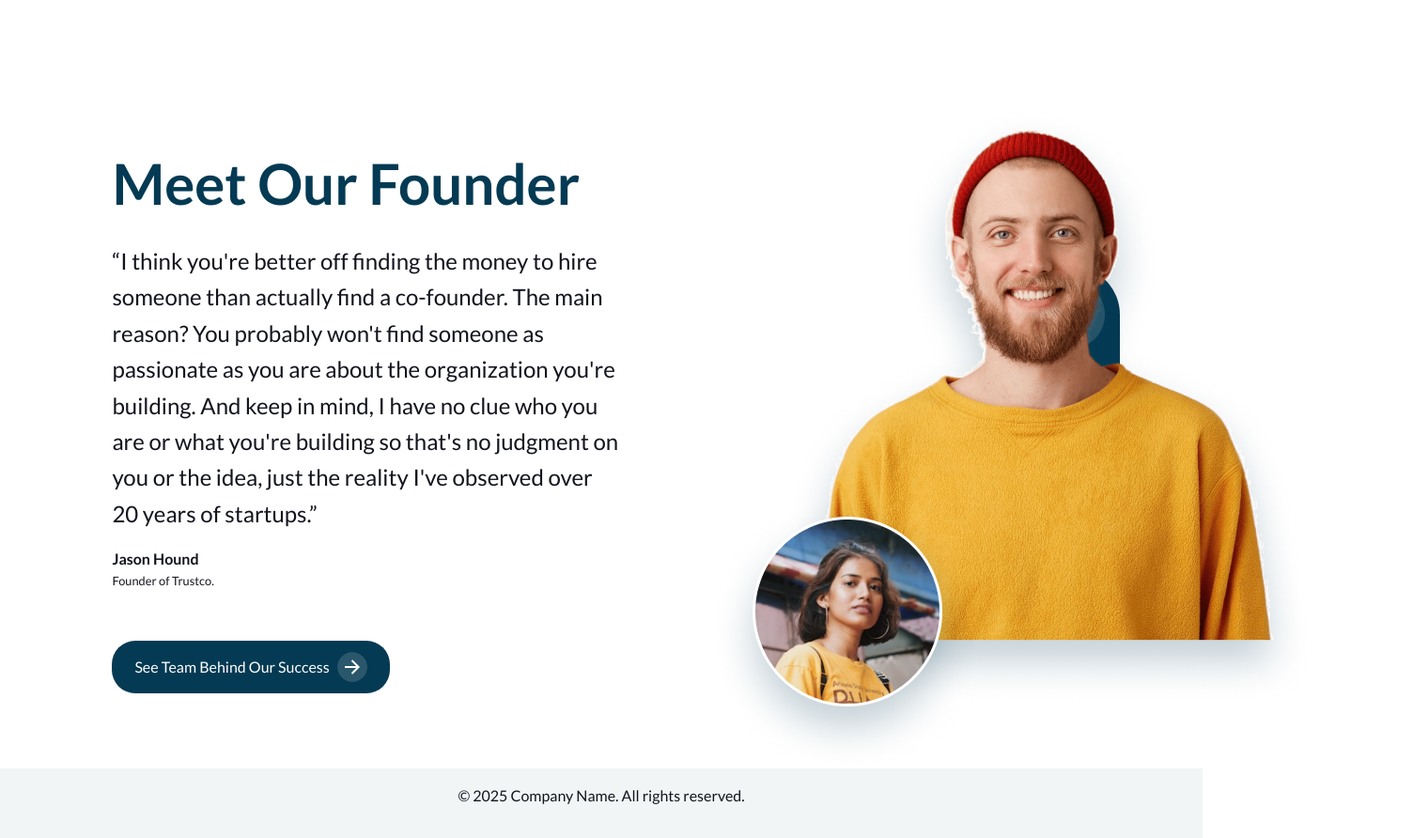
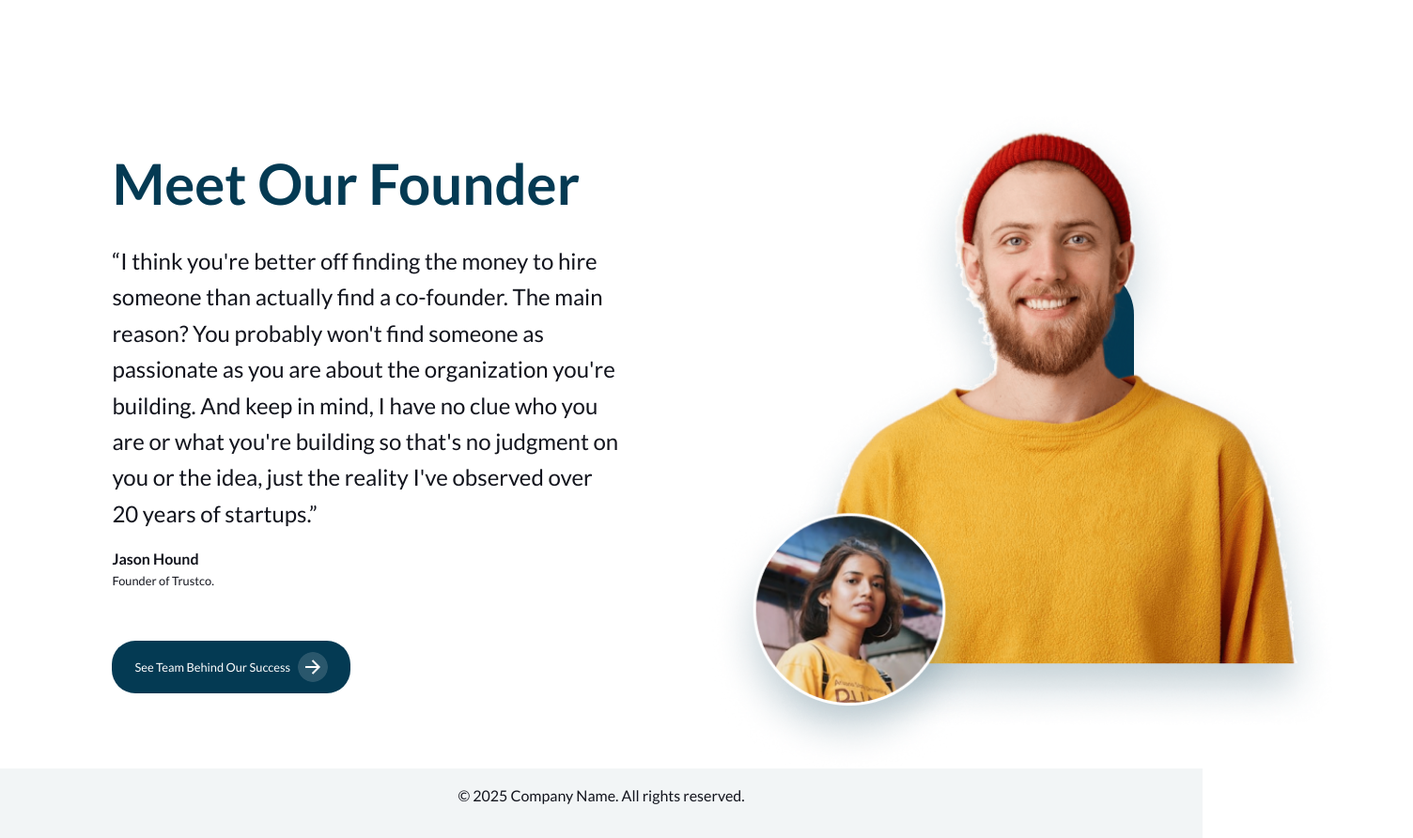
Before and after one commit to yadhu98/trustco-solo, a plain HTML site: page index.html in a window 1280 px wide. Shown: the part 3762-4654 px from the top of the page at 94% size, 1504 px wide, since content can reach past the window. Drawn offline with Linux system fonts and the light colour scheme.

Commit message:
[TR-18] - Make the Meet Our Founder section responsive Signed-off-by: yadhu98 <yadhu98@gmail.com>

```diff
--- a/style.css
+++ b/style.css
@@ -1124,6 +1124,9 @@ footer {
 }
 
 @media (min-width: 375px) {
+    #numbers-section {
+        padding: 2rem;
+    }
     .numbers-section-content {
         display: grid;
         grid-template-columns: 1fr 1fr;
@@ -1147,6 +1150,9 @@ footer {
         font-size: 3rem;
     }
 }
+
+
+/* Meet the founder section */
 
 #meet-founder-section {
     padding: 1rem 2rem;
@@ -1221,6 +1227,121 @@ footer {
     padding: 1rem;
 }
 
+@media (min-width: 375px) {
+    #meet-founder-section {
+        padding: 1rem;
+    }
+    .meet-founder-section-content {
+        flex-direction: column;
+    }
+    .meet-founder-image-section {
+        align-items: center;
+        width: 100%;
+    }
+    .meet-founder-section-testimonial {
+        padding: 4rem 2rem;
+        width: 350px;
+        display: flex;
+        flex-direction: column;
+        align-items: center;
+    }
+    .meet-founder-section-testimonial h1 {
+        font-size: 1.8rem;
+    }
+    .meet-founder-section-testimonial #founder-says {
+        font-size: 0.9rem;
+        text-align: center;
+    }
+    .meet-founder-section-testimonial .view-reports-btn {
+        font-size: 0.8rem;
+    }
+    .meet-founder-image-section #founder-main {
+        width: 350px;
+    }
+    .meet-founder-image-section #women-circle {
+        width: 150px;
+    }
+    .meet-founder-image-section #decoration {
+        top: 90px;
+        width: 50px;
+        height: 160px;
+        right: 18%;
+    }
+    #decoration img {
+        padding: 0.5rem;
+        width: 50px;
+    }
+}
+
+@media (min-width: 1024px) {
+    #meet-founder-section {
+        padding: 1rem 2rem;
+        margin-top: 3%;
+    }
+    .meet-founder-section-content {
+        display: flex;
+        flex-direction: row;
+        justify-content: space-around;
+    }
+    .meet-founder-image-section {
+        position: relative;
+        width: 40%;
+    }
+    .meet-founder-section-testimonial {
+        padding: 4rem 5rem;
+        width: 700px;
+        align-items: flex-start;
+    }
+    .meet-founder-section-testimonial h1 {
+        font-size: 3.75rem;
+        text-align: left;
+    }
+    .meet-founder-section-testimonial #founder-says {
+        font-size: 1.5rem;
+        text-align: left;
+    }
+    .founder-profile-name-desg {
+        display: flex;
+        flex-direction: column;
+    }
+    .meet-founder-section-testimonial .view-reports-btn {
+        margin-top: 10%;
+        position: relative;
+    }
+    .founder-profile-name-desg :first-child {
+        font-weight: 800;
+    }
+    .founder-profile-name-desg :nth-child(2) {
+        font-weight: 100;
+        font-size: 0.8rem;
+    }
+    .meet-founder-image-section #founder-main {
+        position: relative;
+        z-index: 1;
+        width: 750px;
+    }
+    .meet-founder-image-section #women-circle {
+        position: absolute;
+        z-index: 2;
+        bottom: -20px;
+        width: 300px;
+    }
+    .meet-founder-image-section #decoration {
+        position: absolute;
+        background-color: var(--primary-color);
+        height: 281px;
+        width: 104px;
+        top: 200px;
+        right: 7%;
+        z-index: 0;
+        border-radius: 1000px;
+    }
+    #decoration img {
+        width: 100px;
+        padding: 1rem;
+    }
+}
+
 
 /* Other Structural Elements */
 
```
